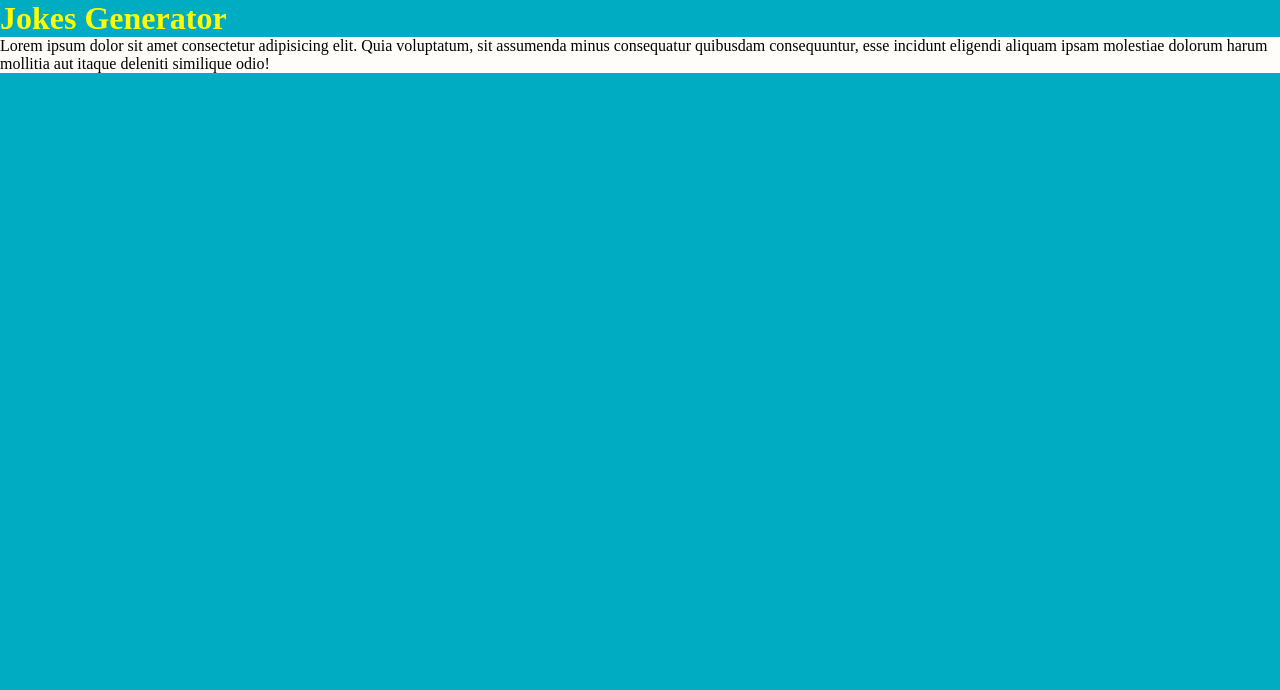
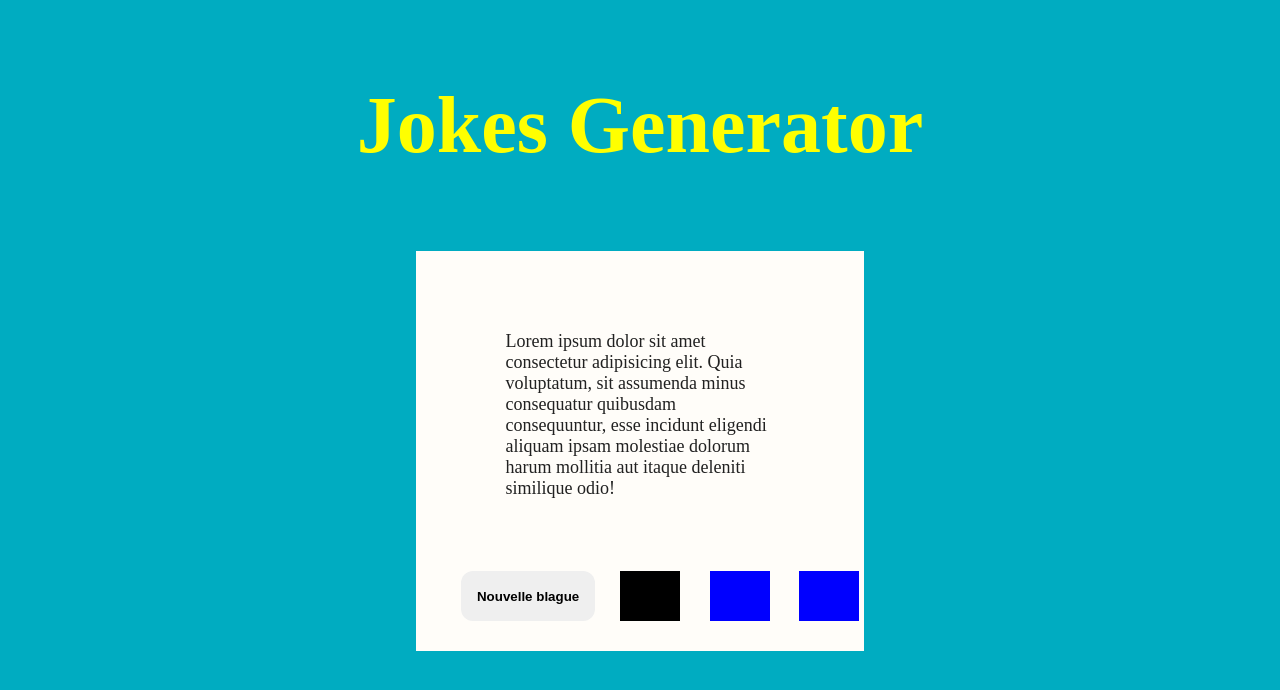
Before and after one commit to 404BySam/JokesGenerator, a plain HTML site: page index.html in a window 1280 px wide. Drawn offline with Linux system fonts and the light colour scheme.

Commit message:
add css and adjust cards title and composants

```diff
--- a/index.html
+++ b/index.html
@@ -10,7 +10,7 @@
     <header>
       <h1 class="title" id="title">Jokes Generator</h1>
     </header>
-    <section>
+    <section class="containerCard">
       <div class="card">
         <span
           >Lorem ipsum dolor sit amet consectetur adipisicing elit. Quia
@@ -18,6 +18,10 @@
           esse incidunt eligendi aliquam ipsam molestiae dolorum harum mollitia
           aut itaque deleniti similique odio!</span
         >
+        <button class="button">Nouvelle blague</button>
+        <div class="like"></div>
+        <div class="share"></div>
+        <div class="follow"></div>
       </div>
     </section>
     <script src="index.js"></script>
--- a/style.css
+++ b/style.css
@@ -7,9 +7,69 @@ body {
 }
 
 .title {
+  font-size: 5rem;
+  padding: 5rem;
+  display: flex;
+  justify-content: center;
   color: yellow;
+}
+.containerCard {
+  display: flex;
+  justify-content: center;
 }
 
 .card {
+  display: grid;
+  grid-template-columns: repeat(5, 1fr);
+  grid-template-rows: repeat(5, 1fr);
+  grid-column-gap: 0px;
+  grid-row-gap: 0px;
   background-color: #fffdf9;
+  height: 400px;
+  width: 35%;
 }
+
+.card span {
+  font-size: 18px;
+  color: #212121;
+  grid-area: 2 / 2 / 5 / 5;
+}
+
+.button {
+  grid-area: 5 / 1 / 6 / 3;
+  margin-left: 45px;
+  height: 50px;
+  border: none;
+  border-radius: 12px;
+  text-decoration: none;
+  font-weight: bold;
+  cursor: pointer;
+}
+
+.button:hover {
+  background: #fdd835;
+}
+
+.like {
+  margin-left: 25px;
+  grid-area: 5 / 3 / 6 / 4;
+  height: 50px;
+  background-color: black;
+  width: 60px;
+}
+
+.share {
+  grid-area: 5 / 4 / 6 / 5;
+  height: 50px;
+  background-color: blue;
+  margin-left: 25px;
+  width: 60px;
+}
+
+.follow {
+  grid-area: 5 / 5 / 6 / 6;
+  height: 50px;
+  background-color: blue;
+  margin-left: 25px;
+  width: 60px;
+}
```
